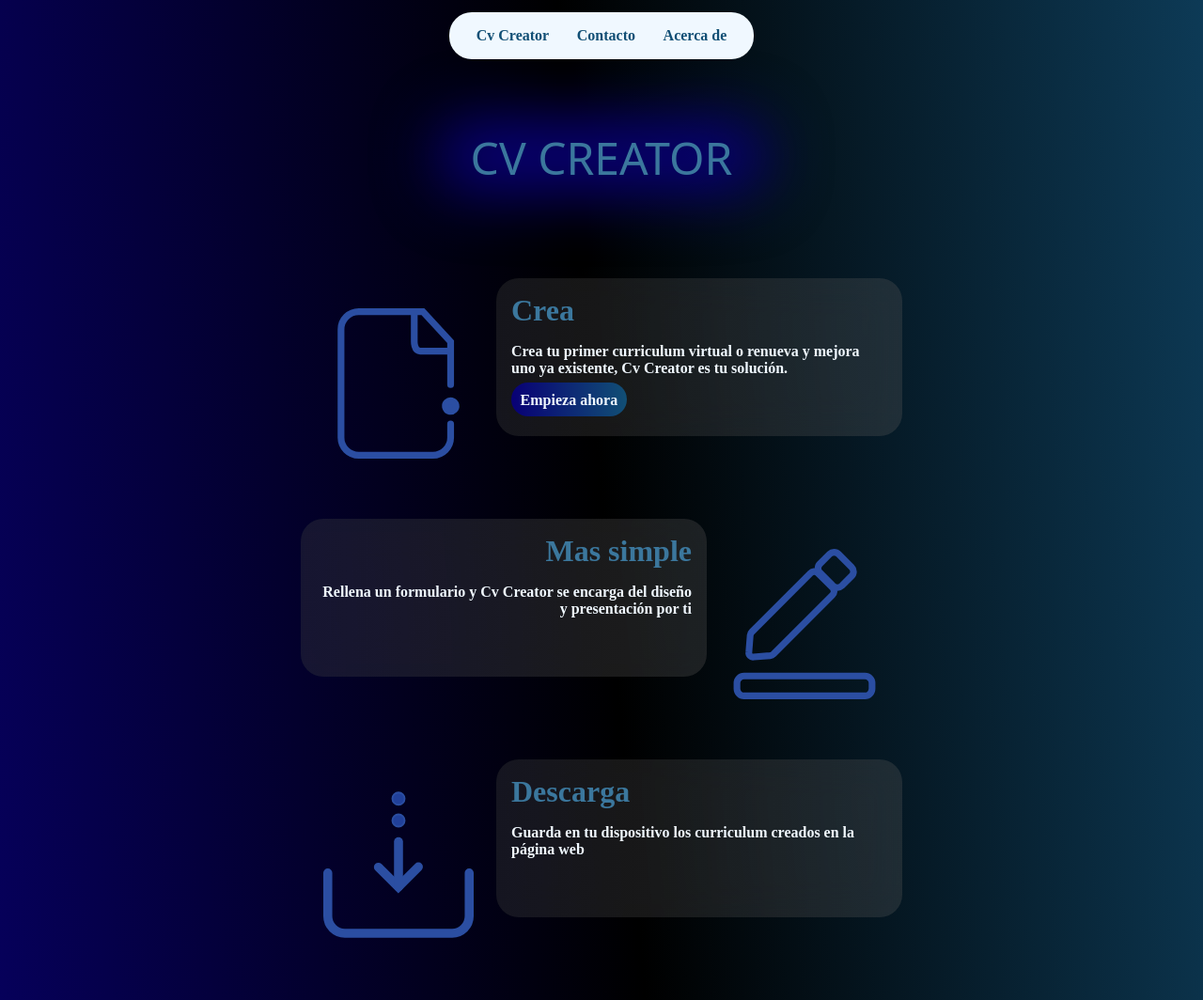
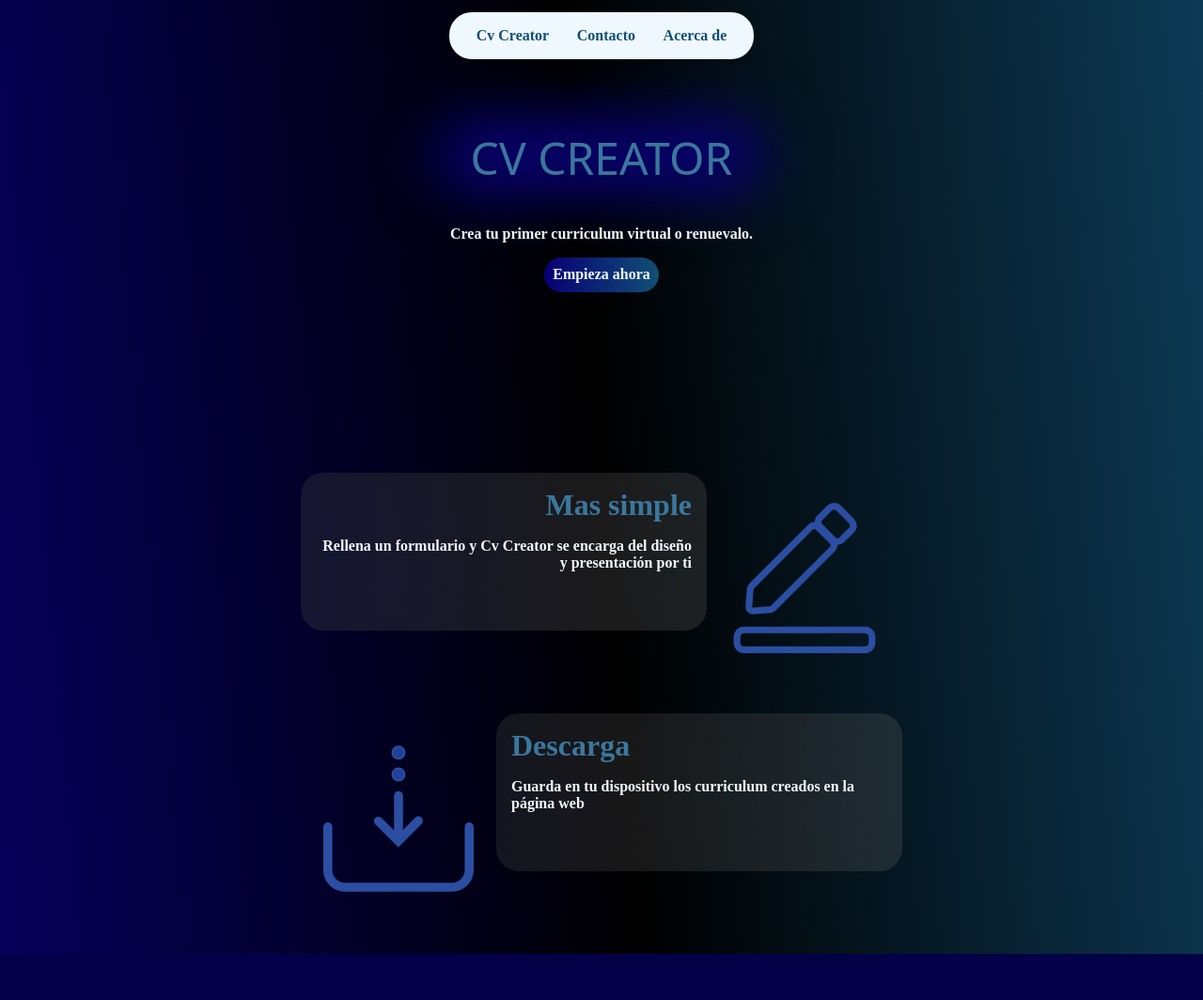
Before and after one commit to xsismadn3ss/cv_creator, a Django app: page / in a window 1280 px wide. Shown: the whole page at 94% size. After the commit the page ends 1015 px from the top, so only its background shows below. Run offline with Django 5.2, Linux system fonts and the light colour scheme; some web fonts are replaced.

Commit message:
editar pagina de inicio

```diff
--- a/home/templates/index.html
+++ b/home/templates/index.html
@@ -5,15 +5,9 @@
 
 {% block content %}
 <section class="body_font">
-        <h1 class="title_font xl center" style="margin-bottom: 2em; margin-top:0.5em;">CV CREATOR</h1>
-        <article>
-            <img src="{% static "img/page.svg" %}" alt="">
-            <div class="card left">
-                <h1>Crea</h1>
-                <p>Crea tu primer curriculum virtual o renueva y mejora uno ya existente, Cv Creator es tu solución.</p>
-                <a href="{% url "create" %}">Empieza ahora</a>
-            </div>
-        </article>
+    <h1 class="title_font xl center" style="margin-top:0.5em;">CV CREATOR</h1>
+    <p class="center">Crea tu primer curriculum virtual o renuevalo.</p>
+    <a class="center" style="margin-bottom:12rem;" href="{% url "create" %}">Empieza ahora</a>
 
     <article>
         <div class="card right">
```
Lines whose indentation alone changed are shown as unchanged.
